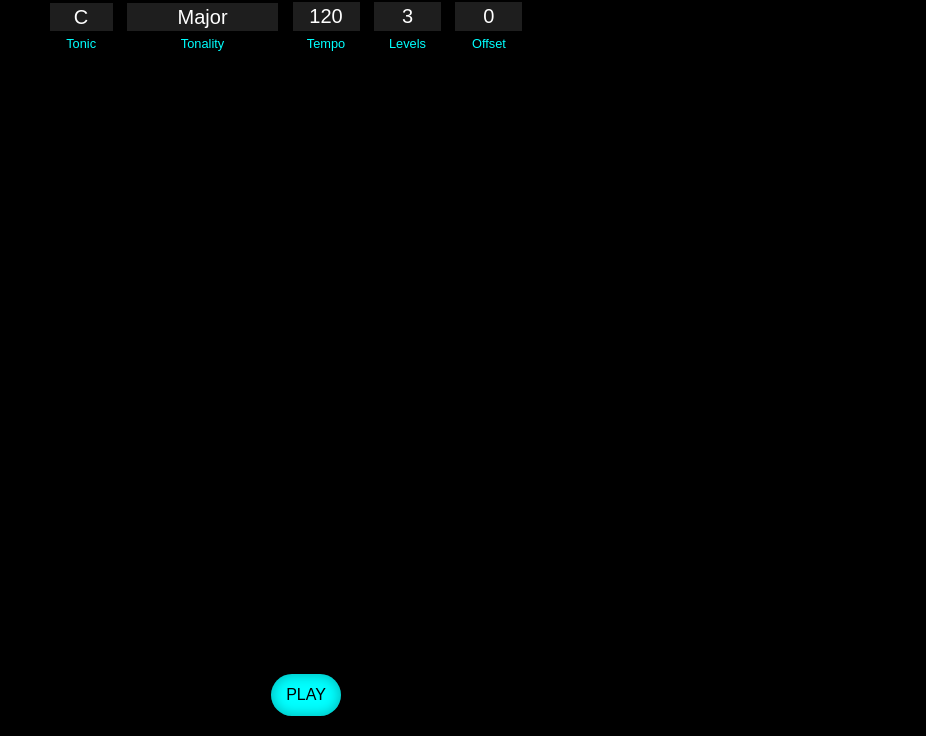
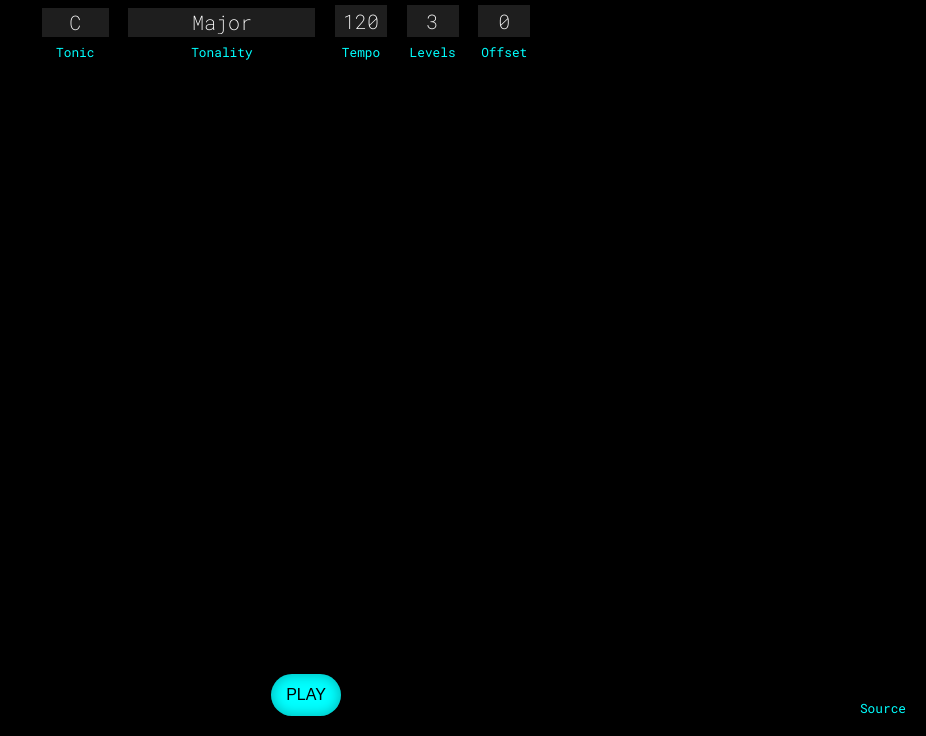
Before and after one commit to androiddevnotesforks/koch-synth, a website: page index.html in a window 1280 px wide. Shown: the part 64-800 px from the top of the page, without its empty margins (354-1280 px from the left). Drawn offline with nearby package versions, Linux system fonts and the light colour scheme.

Commit message:
Minor styling updates

```diff
--- a/css/main.css
+++ b/css/main.css
@@ -1,12 +1,16 @@
+@import url(https://fonts.googleapis.com/css2?family=Roboto+Mono:wght@200;400&display=swap);
+
 html, body {
 	margin: 0;
 	padding: 10px;
 	background-color: black;
 	text-align: center;
-	font-family: 'Source Sans Pro', sans-serif;
+	font-family: 'Roboto Mono', monospace;
 }
 
-
+input, select, option{
+	font-family:  'Roboto Mono', monospace;
+}
 
 canvas {
 	height: 75vh;
@@ -94,4 +98,22 @@ div#debug {
 	color: cyan;
 	bottom: 20px;
 	left: 20px;
+	font-size: 0.8em;
 }
+
+div#source {
+	position: fixed;
+	color: cyan;
+	bottom: 20px;
+	right: 20px;
+	font-size: 0.8em;
+}
+
+div#source a {
+	text-decoration: none;
+	color: cyan;
+}
+
+div#source a:hover {
+	text-decoration: underline;
+}
--- a/index.html
+++ b/index.html
@@ -82,5 +82,6 @@
 	</div>
 
 	<div id='debug'></div>
+	<div id='source'><a href='https://github.com/jessefischer/koch-synth'>Source</a></div>
 </body>
 </html>
```
